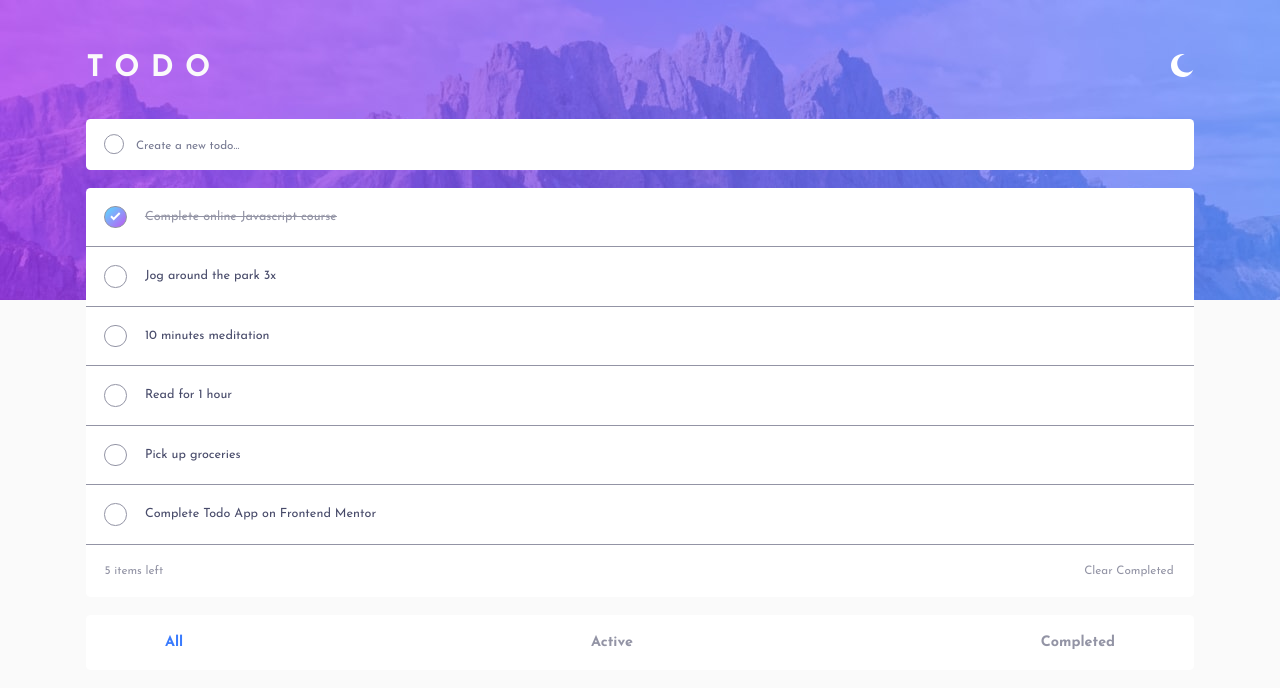
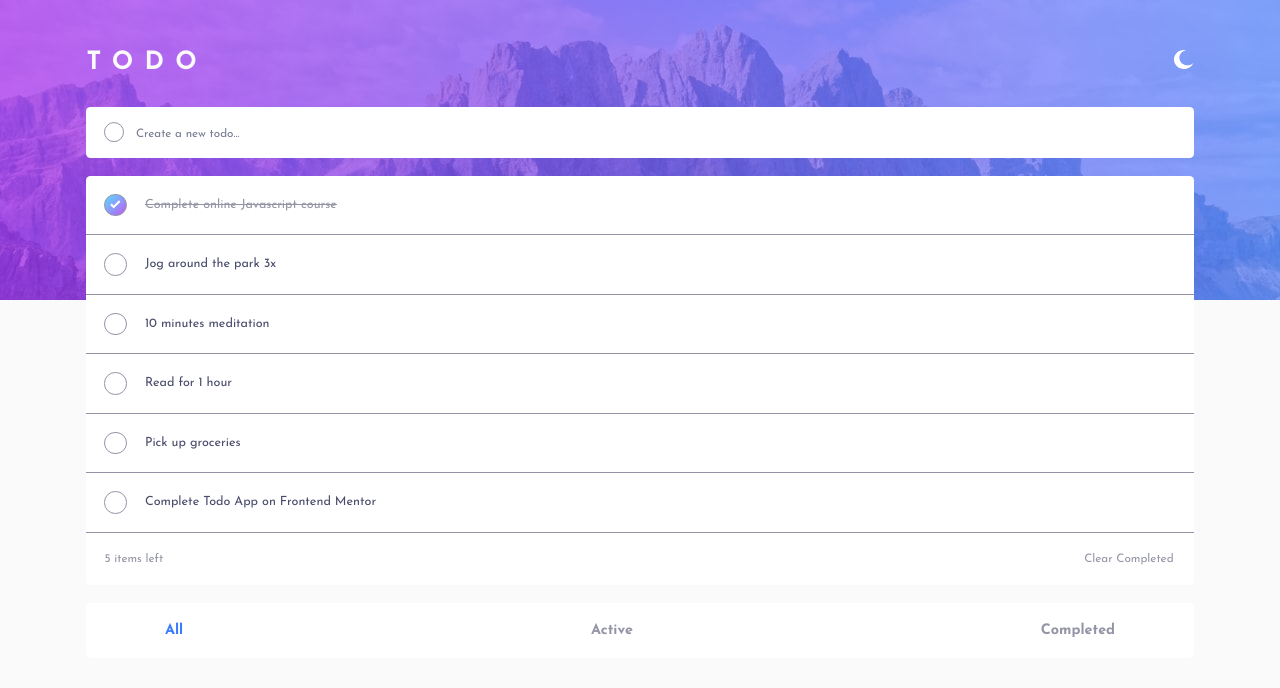
Before and after one commit to erelropeta/fem-todo-app-main, a React (Vite) app: page / in a window 1280 px wide. Shown: the top 688 px of the page. Built offline with nearby package versions, Linux system fonts and the light colour scheme.

Commit message:
style: adjust the font-size and margins

```diff
--- a/src/components/header.css
+++ b/src/components/header.css
@@ -2,17 +2,18 @@
   display: flex;
   align-items: flex-start;
   justify-content: space-between;
-  margin-block: 3rem 2rem;
+  margin-block: 2.75rem 1.8rem;
 }
 
 .header__title {
-  font-size: 1.65rem;
+  color: var(--clr-dt-grayish-blue-100);
+  font-size: 1.4rem;
   text-transform: uppercase;
   letter-spacing: 0.625rem;
 }
 
 .header__theme-btn {
-  width: 1.25rem;
+  width: 1.1rem;
 }
 
 .theme-btn__icon {
```
